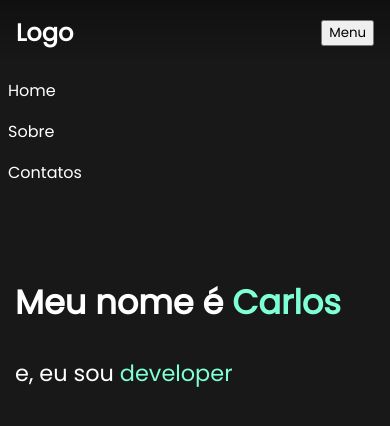
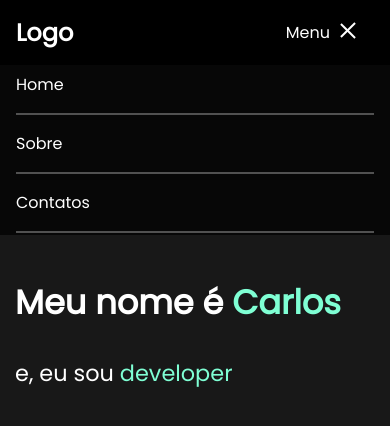
Before and after one commit to Carlos-EduardoCS/carlos-cs, a plain HTML site: page index.html in a window 390 px wide. Both pictures are taken after a click on the button "Menu". Drawn offline with Linux system fonts and the light colour scheme.

Commit message:
js updates

```diff
--- a/estilos/media-query.css
+++ b/estilos/media-query.css
@@ -13,3 +13,84 @@ Laptop: 1366 x 768
 High-res laptop or desktop: 1920 x 1080
 
 */
+
+@media (max-width: 720px){
+    #btn-mobile{
+        display:flex;
+        padding: .5rem 1rem;
+        font-size: 1rem;
+        border: none;
+        background: none;
+        color: white;
+        cursor: pointer;
+        gap: .5rem;
+    }
+
+    .hamburger{
+        color: white;
+        width: 20px;
+        border-top: 2px solid;
+    }
+
+    .hamburger::after, .hamburger::before{
+        display: block;
+        content: '';
+        width: 20px;
+        height: 2px;
+        margin-top: 7px;
+        background: currentColor;
+        transition: .4s;
+        position: relative;
+    }
+
+    #nav.active .hamburger{
+        transition: .2s;
+        border-top-color: transparent;
+
+    }
+
+    #nav.active .hamburger::before{
+        transform: rotate(135deg);
+
+    }
+
+    #nav.active .hamburger::after{
+        transform: rotate(-135deg);
+        top: -8px;
+
+    }
+
+    #menu{
+       display:block;
+       position: absolute;
+       width: 100%;
+       top: 40px;
+       right: 0px;
+       padding-bottom: 10px;
+       height: 0px;
+       background-color: #000000b4;
+
+       visibility: hidden;
+       overflow-y: hidden;
+       transition: .6s;
+    }
+
+    #nav.active #menu{
+        height: 20vh;
+        visibility: visible;
+        overflow-y: auto;
+    }
+
+    a:hover{
+        color: rgb(69, 143, 118);
+        transition: .5s;
+    }
+
+    #menu a{
+        padding: 1rem 0;
+        margin:  0 1rem;
+        border-bottom: 2px solid rgba(255, 255, 255, 0.301);
+    }
+
+
+}
--- a/estilos/styles.css
+++ b/estilos/styles.css
@@ -18,9 +18,10 @@ popins: font-family: 'Poppins', sans-serif;
 
 *{
     font-family: 'Poppins';
+
 }
 
-body, ul{
+body{
     background-color: #181818;
     margin: 0px;
     padding: 0px;
@@ -47,7 +48,7 @@ a:hover{
     display: flex;
     align-items: center;
     justify-content: space-between;
-    background-image: linear-gradient(180deg, #00000057,  #18181800);
+    background-color: #000000;
 }
 
 #menu{
@@ -63,36 +64,6 @@ a:hover{
 
 #btn-mobile{
     display: none;
-
-}
-
-@media (max-width: 600px){
-    #btn-mobile{
-        display: block;
-    }
-
-    #menu{
-        display: block;
-        position: absolute;
-        width: 100%;
-        top: 70px;
-        right: 0px;
-        background-color: #181818;
-        display: block;
-        height: cal(100vh-70px);
-        z-index: 1000;
-    }
-
-    #nav.active #menu{
-        display: block;
-    }
-
-}
-
-menu a {
-    padding: 1rem 0;
-    margin: 0 1rem;
-    border-bottom: 2px solid aquamarine;
 }
 
 
--- a/index.html
+++ b/index.html
@@ -18,11 +18,11 @@
     <header id="header">
         <a id="logo" href="#">Logo</a>
         <nav id="nav">
-            <button id="btn-mobile">
-                Menu
-            </button>
-
-            <ul id="menu">
+           <button id="btn-mobile" aria-label="Abrir Menu" aria-haspopup="tru" aria-controls="menu" aria-expanded="">
+            Menu
+                <span class="hamburger"></span>
+           </button>
+            <ul id="menu" role="menu">
                 <a href="#">
                     <li>Home</li>
                 </a>
@@ -58,13 +58,22 @@
     </main>
 </body>
     <script>
-    const btnMobile = document.getElementyById('btn-mobile');
+        const btnMobile = document.getElementById('btn-mobile');
 
-    function toggleMenu(){
-    const nav = document.getElementyById('nav');
-    nav.classList.toggle('active')
-    }
+        function toggleMenu(event){
+            if (event.type == 'touchstart') event.preventDefault();
+            const nav = document.getElementById('nav');
+            nav.classList.toggle('active');
+            const active = nav.classList.contains('active')
+            event.currentTarget.setAttribute('aria-expanded', active);
+            if (active) {
+            event.currentTarget.setAttribute('aria-label', 'fechar menu');
+            } else {
+                event.currentTarget.setAttribute('aria-label', 'abrir menu menu');
+            }
+        }
 
-    btnMobile.addEvenetListener('click,toggleMenu');
+        btnMobile.addEventListener('click', toggleMenu);
+        btnMobile.addEventListener('touchstart', toggleMenu);
     </script>
 </html>
```
